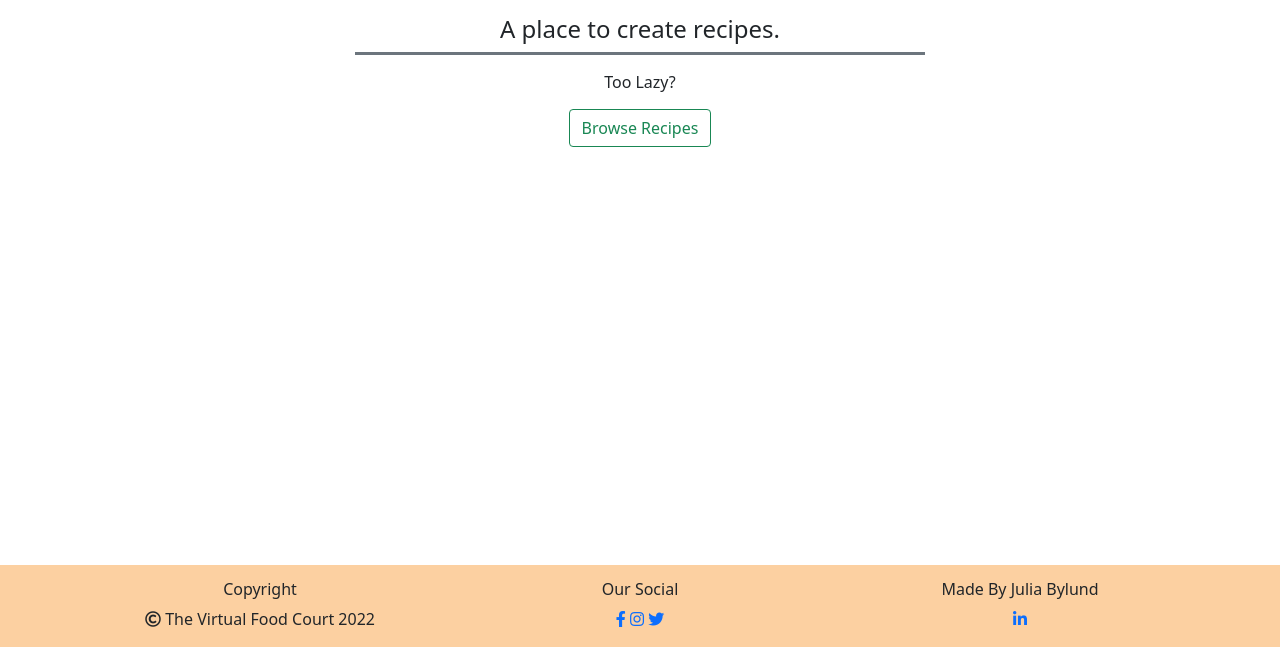
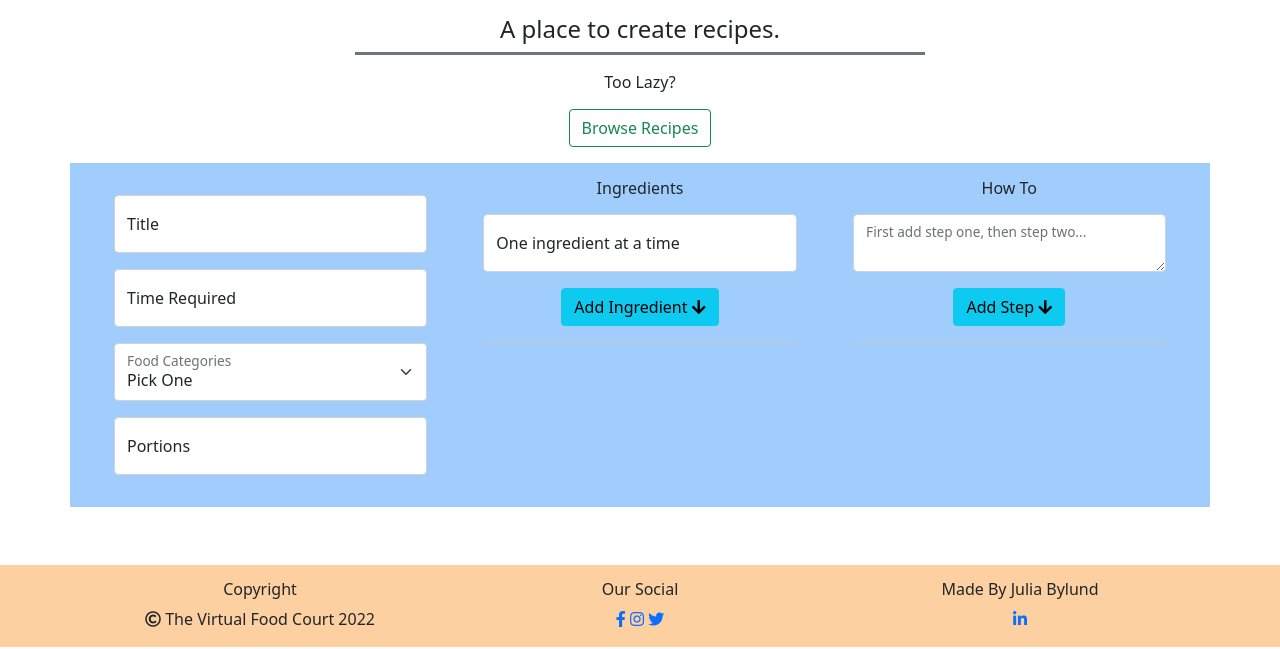
Before and after one commit to Code-Institute-Submissions/JuliaByl-the-virtual-food-court, a Flask app: page /create-recipe in a window 1280 px wide. Shown: the part 151-800 px from the top of the page. Run offline with Flask 2, Linux system fonts and the light colour scheme; the visitor is signed in with stand-in values (Sample User, id 1); some libraries are stand-ins or nearby versions.

Commit message:
add form components to create recipe

```diff
--- a/templates/create-recipe.html
+++ b/templates/create-recipe.html
@@ -1,15 +1,76 @@
 {% extends "base.html" %}
 
 {% block subheader%}
-    A place to create recipes.
+A place to create recipes.
 {% endblock %}
 
 {% block description%}
-    Too Lazy?
-    <br>
-    <a href="{{ url_for('browse_recipes') }}" class="btn btn-outline-success">Browse Recipes</a>
+Too Lazy?
+<br>
+<a href="{{ url_for('browse_recipes') }}" class="btn btn-outline-success">Browse Recipes</a>
 {% endblock %}
 
 {% block content%}
 
+<div class="container main-container text-center">
+    <form class="row row-cols-md-3 row-cols-1 p-3" action="{{ url_for('create_recipe') }}" method="POST">
+        <div class="col">
+            <!--title-->
+            <div class="form-floating m-3">
+                <input class="form-control" id="title" name="title" type="text" placeholder="Title">
+                <label for="title">Title</label>
+            </div>
+            <!--time required-->
+            <div class="form-floating m-3">
+                <input class="form-control" id="time_required" name="time-required" type="text" placeholder="Time Required">
+                <label for="time_required">Time Required</label>
+            </div>
+            <!--food categories-->
+            <div class="form-floating m-3">
+                <select class="form-select" id="categories" name="categories" type="text">
+                    <option class="selected">Pick One</option>
+                    <option value="breakfast">Breakfast</option>
+                    <option value="lunch">Lunch</option>
+                    <option value="dinner">Dinner</option>
+                    <option value="dessert">Dessert</option>
+                </select>
+                <label for="categories">Food Categories</label>
+            </div>
+            <!--portions-->
+            <div class="form-floating m-3">
+                <input class="form-control" id="portions" name="portions" type="text" placeholder="Portions">
+                <label for="portions">Portions</label>
+            </div>
+        </div>
+        <!--add ingredients section-->
+        <div class="col">
+            <h6>Ingredients</h6>
+            <div class="form-floating m-3">
+                <input class="form-control" id="ingredients" name="ingredients" type="text" placeholder="Ingredients">
+                <label for="portions">One ingredient at a time</label>
+            </div>
+            <button class="btn btn-info">
+                Add Ingredient
+                <i class="fas fa-arrow-down"></i>
+            </button>
+            <br>
+            <div class="card"></div>
+        </div>
+        <!--how to section-->
+        <div class="col">
+            <h6>How To</h6>
+            <div class="form-floating m-3">
+                <textarea class="form-control" name="how_to" id="how_to"></textarea>
+                <label for="how_to">First add step one, then step two...</label>
+            </div>
+            <button class="btn btn-info">
+                Add Step
+                <i class="fas fa-arrow-down"></i>
+            </button>
+            <br>
+            <div class="card"></div>
+        </div>
+    </form>
+</div>
+
 {% endblock %}
```
